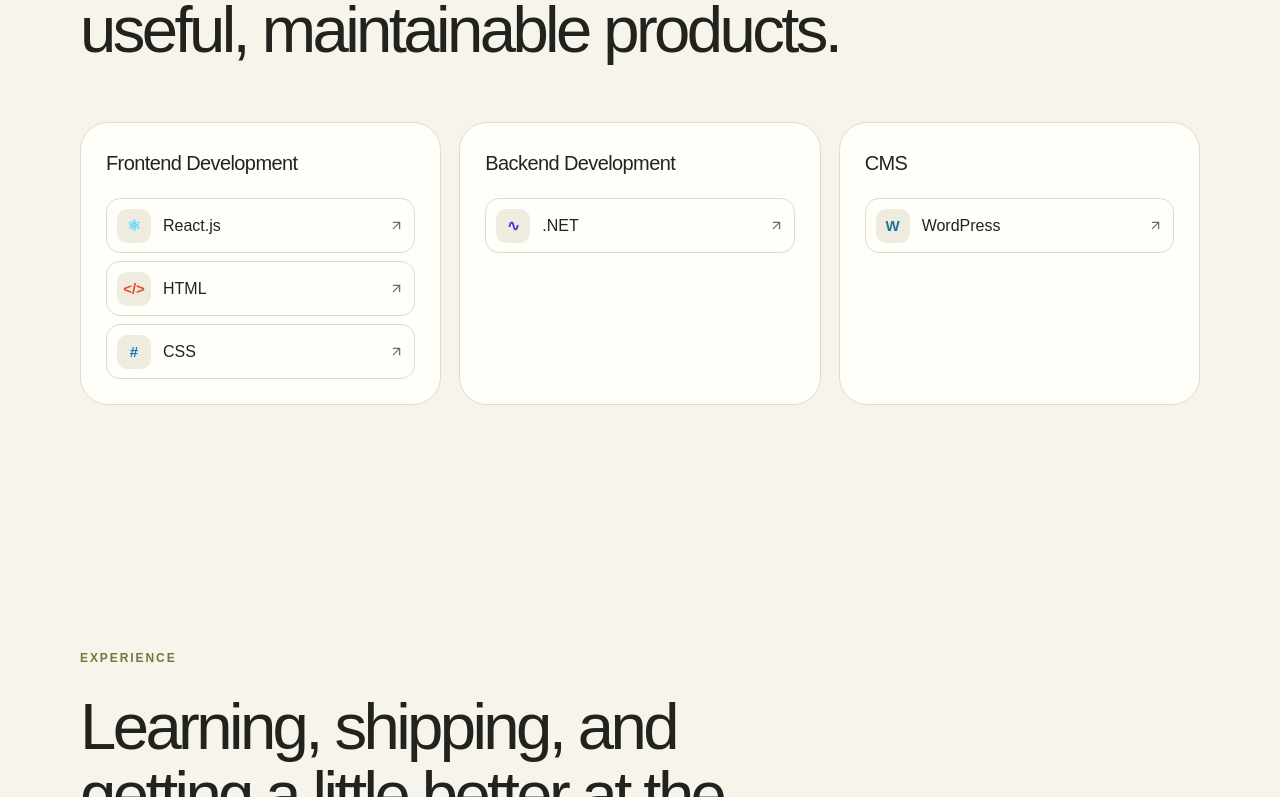
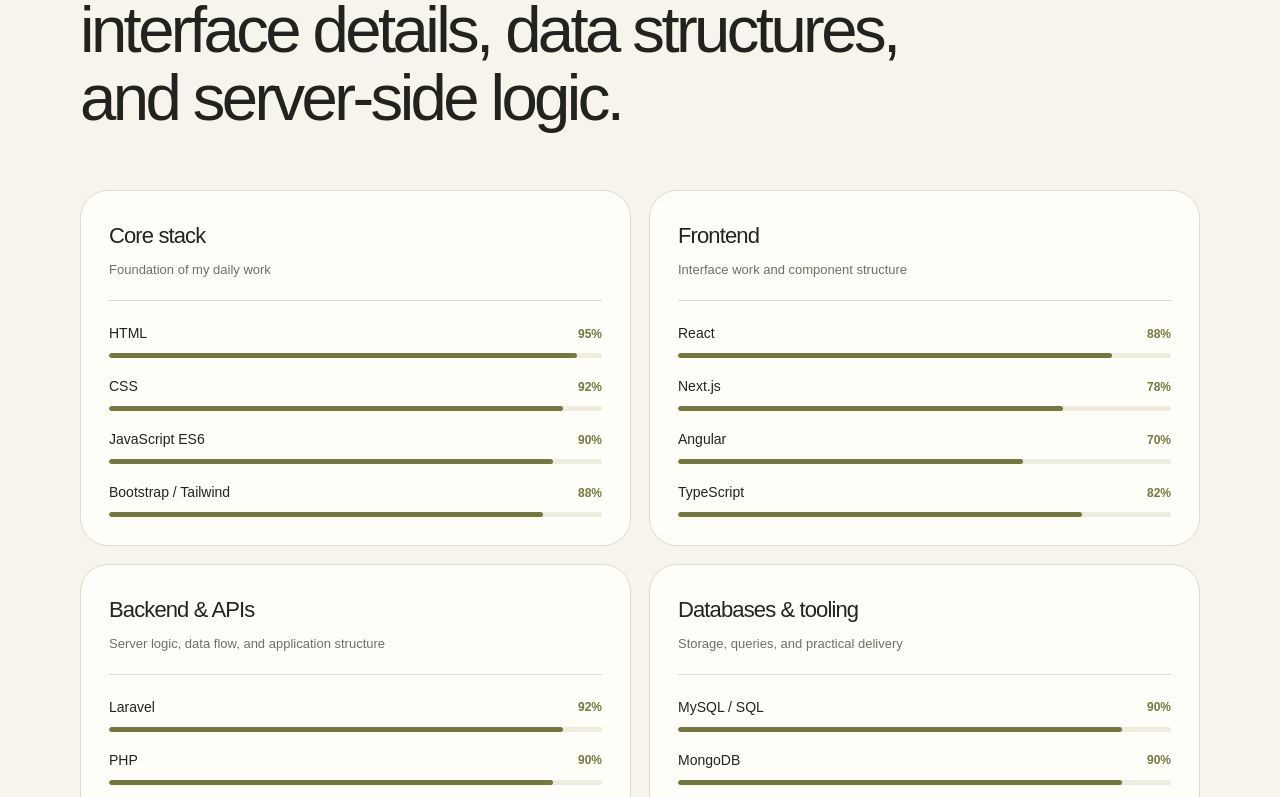
Before and after one commit to mh5805163/my-portfilio, a Next.js app: page / in a window 1280 px wide. Shown: the part 3123-3920 px from the top of the page. Built offline with nearby package versions, Linux system fonts and the light colour scheme.

Commit message:
Redesign skills section with progress bars

```diff
--- a/components/portfolio.tsx
+++ b/components/portfolio.tsx
@@ -3,12 +3,11 @@
 import { FormEvent, useEffect, useState } from 'react'
 import { ArrowUpRight, Check, ChevronDown, CircleUserRound, GitBranch, Mail, Menu, Moon, Sun, X } from 'lucide-react'
 
-const skills = [
-  { name: 'React.js', group: 'Frontend Development', icon: '⚛', color: '#61dafb' },
-  { name: 'HTML', group: 'Frontend Development', icon: '</>', color: '#e34f26' },
-  { name: 'CSS', group: 'Frontend Development', icon: '#', color: '#1572b6' },
-  { name: '.NET', group: 'Backend Development', icon: '∿', color: '#512bd4' },
-  { name: 'WordPress', group: 'CMS', icon: 'W', color: '#21759b' },
+const skillGroups = [
+  { name: 'Core stack', subtitle: 'Foundation of my daily work', skills: [['HTML', 95], ['CSS', 92], ['JavaScript ES6', 90], ['Bootstrap / Tailwind', 88]] },
+  { name: 'Frontend', subtitle: 'Interface work and component structure', skills: [['React', 88], ['Next.js', 78], ['Angular', 70], ['TypeScript', 82]] },
+  { name: 'Backend & APIs', subtitle: 'Server logic, data flow, and application structure', skills: [['Laravel', 92], ['PHP', 90], ['ASP.NET', 78], ['REST APIs', 88], ['OOPS', 70]] },
+  { name: 'Databases & tooling', subtitle: 'Storage, queries, and practical delivery', skills: [['MySQL / SQL', 90], ['MongoDB', 90], ['Node.js / Express', 82], ['Git / Deployment', 94]] },
 ]
 
 const projects = [
@@ -36,7 +35,10 @@ function Projects() {
 }
 
 function Skills() {
-  return <section id="skills" className="section container"><span className="section-kicker">SKILLS</span><h2>The tools I use to turn ideas into useful, maintainable products.</h2><div className="skills-grid">{['Frontend Development', 'Backend Development', 'CMS'].map(group => <article className="skill-card" key={group}><h3>{group}</h3><div className="skill-list">{skills.filter(skill => skill.group === group).map(skill => <div className="skill-row" key={skill.name}><span className="tech-icon" style={{ color: skill.color }}>{skill.icon}</span><span>{skill.name}</span><ArrowUpRight size={15} /></div>)}</div></article>)}</div></section>
+  return <>
+    <section id="skills" className="section skills-section container"><span className="section-kicker">SKILLS</span><h2>I move comfortably between interface details, data structures, and server-side logic.</h2><div className="skills-grid">{skillGroups.map(group => <article className="skill-card" key={group.name}><div className="skill-card-heading"><h3>{group.name}</h3><p>{group.subtitle}</p></div><div className="skill-list">{group.skills.map(([name, level]) => <div className="skill-row" key={name}><div className="skill-label"><span>{name}</span><strong>{level}%</strong></div><div className="skill-track"><span style={{ width: `${level}%` }} /></div></div>)}</div></article>)}</div></section>
+    <section id="certifications" className="section certifications-section container"><span className="section-kicker">CERTIFICATIONS</span><h2>Certifications</h2></section>
+  </>
 }
 
 function Experience() { return <section id="experience" className="section container compact"><span className="section-kicker">EXPERIENCE</span><h2>Learning, shipping, and getting a little better at the craft every day.</h2><div className="experience-list"><div><span>2023 — PRESENT</span><h3>Frontend / Full Stack Developer</h3><p>Building robust, polished digital products for ambitious businesses and teams.</p></div><div><span>2021 — 2023</span><h3>Web Developer</h3><p>Shipped responsive web experiences across e-commerce, SaaS, and content platforms.</p></div></div></section> }
```
Also changed, not shown: app/globals.css.
